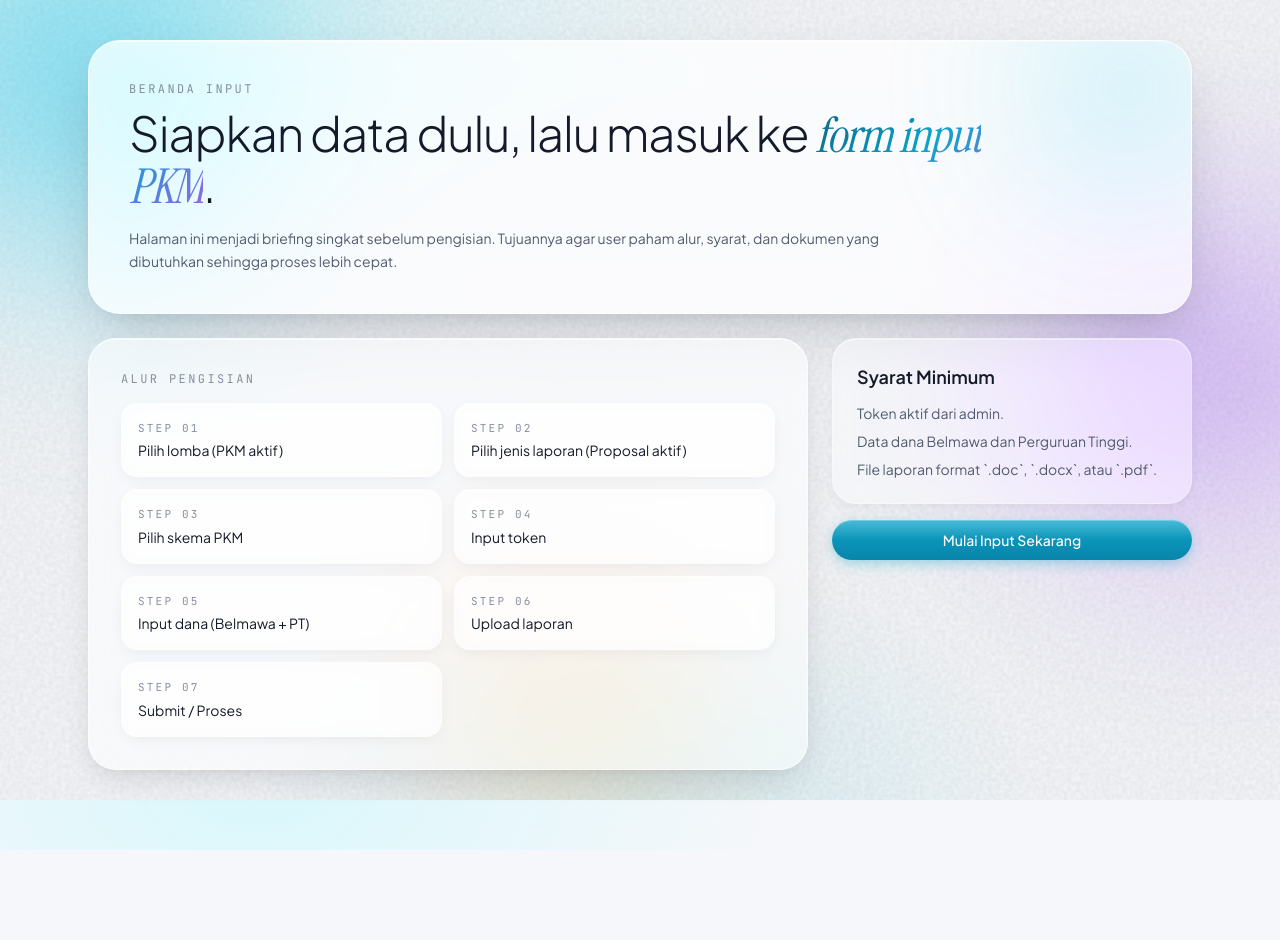
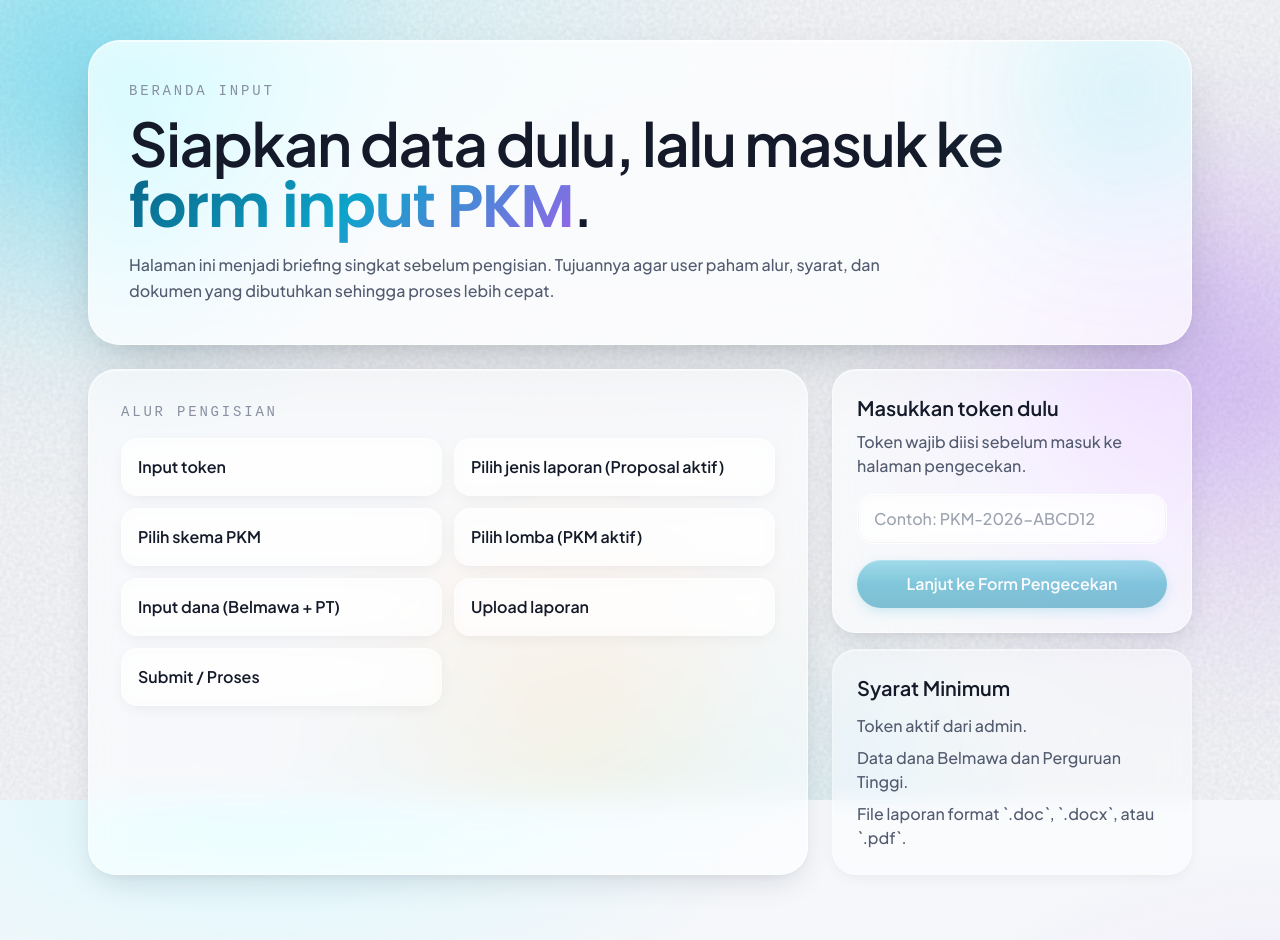
Before and after one commit to zakaaaaa/Administrasi-Checker, a Next.js app in the folder frontend/: page /check/new in a window 1280 px wide. Shown: the top 940 px of the page. Before the commit the page ends 850 px from the top, so only its background shows below. Built offline with nearby package versions, Linux system fonts and the light colour scheme.

Commit message:
update ui

```diff
--- a/frontend/src/app/check/new/form/page.tsx
+++ b/frontend/src/app/check/new/form/page.tsx
@@ -2,6 +2,7 @@
 
 import { FormEvent, useMemo, useState } from 'react';
 import Link from 'next/link';
+import { useSearchParams } from 'next/navigation';
 
 type Lomba = 'PKM' | 'Lainnya';
 type Laporan = 'Proposal' | 'Laporan Kemajuan' | 'Laporan Akhir' | 'Artikel Ilmiah';
@@ -36,16 +37,14 @@ type CheckResults = {
 };
 
 export default function NewCheckFormPage() {
+  const searchParams = useSearchParams();
+  const token = searchParams.get('token')?.trim() ?? '';
   const [lomba, setLomba] = useState<Lomba>('PKM');
   const [laporan, setLaporan] = useState<Laporan>('Proposal');
   const [skema, setSkema] = useState('PKM-KC');
-  const [token, setToken] = useState('');
   const [danaBelmawa, setDanaBelmawa] = useState('');
   const [danaPt, setDanaPt] = useState('');
   const [file, setFile] = useState<File | null>(null);
-  const [logs, setLogs] = useState<string[]>([
-    'Sistem siap. Silakan isi alur dari atas ke bawah.',
-  ]);
   const [submitting, setSubmitting] = useState(false);
   const [result, setResult] = useState<CheckResults | null>(null);
   const [errorMsg, setErrorMsg] = useState<string>('');
@@ -56,29 +55,17 @@ export default function NewCheckFormPage() {
     return belmawa + pt;
   }, [danaBelmawa, danaPt]);
 
-  function addLog(message: string) {
-    setLogs((prev) => [
-      `${new Date().toLocaleTimeString('id-ID', {
-        hour: '2-digit',
-        minute: '2-digit',
-      })} · ${message}`,
-      ...prev,
-    ]);
-  }
-
   function onLombaChange(nextValue: Lomba) {
     if (nextValue === 'Lainnya') {
-      addLog('Jenis lomba selain PKM masih coming soon.');
+      setErrorMsg('Jenis lomba selain PKM masih coming soon.');
       return;
     }
+    setErrorMsg('');
     setLomba(nextValue);
   }
 
   function onLaporanChange(nextValue: Laporan) {
-    if (nextValue !== 'Proposal') {
-      addLog(`${nextValue} masih coming soon. Saat ini hanya Proposal yang aktif.`);
-      return;
-    }
+    setErrorMsg('');
     setLaporan(nextValue);
   }
 
@@ -87,22 +74,20 @@ export default function NewCheckFormPage() {
     setErrorMsg('');
     setResult(null);
 
-    if (!token.trim()) {
-      addLog('Token wajib diisi sebelum submit.');
+    if (!token) {
+      setErrorMsg('Token wajib diisi dari halaman awal.');
       return;
     }
     if (!file) {
-      addLog('File laporan belum diunggah.');
+      setErrorMsg('File laporan belum diunggah.');
       return;
     }
     if (!file.name.toLowerCase().endsWith('.docx')) {
-      addLog('File harus berformat .docx');
       setErrorMsg('File harus berformat .docx');
       return;
     }
 
     setSubmitting(true);
-    addLog(`Mengirim ${laporan} - ${skema} ke server...`);
 
     const fd = new FormData();
     fd.append('token', token.trim());
@@ -123,16 +108,13 @@ export default function NewCheckFormPage() {
 
       if (!res.ok) {
         const msg = data?.detail ?? `Error ${res.status}`;
-        addLog(`Gagal: ${msg}`);
         setErrorMsg(typeof msg === 'string' ? msg : JSON.stringify(msg));
         return;
       }
 
-      addLog(`Selesai. Status: ${data.overall_status}`);
       setResult(data as CheckResults);
     } catch (err) {
       const msg = err instanceof Error ? err.message : String(err);
-      addLog(`Network error: ${msg}`);
       setErrorMsg(`Tidak bisa terhubung ke server: ${msg}`);
     } finally {
       setSubmitting(false);
@@ -141,25 +123,28 @@ export default function NewCheckFormPage() {
 
   return (
     <main className="relative mx-auto max-w-6xl px-4 pb-20 pt-10 sm:px-6">
+      {!token && (
+        <section className="mb-6 rounded-2xl border border-amber-300 bg-amber-50 p-4 text-base font-semibold text-amber-800">
+          Token belum tersedia. Silakan kembali ke halaman awal untuk mengisi token dulu.
+        </section>
+      )}
       <section className="glass-surface-elevated relative overflow-hidden rounded-[2rem] p-6 sm:p-10">
         <div aria-hidden className="orb orb-brand absolute -right-10 -top-12 h-52 w-52 opacity-60" />
-        <p className="font-mono text-xs uppercase tracking-[0.2em] text-foreground-subtle">
-          Form Input
-        </p>
-        <h1 className="mt-3 max-w-4xl text-3xl font-light tracking-tight text-foreground sm:text-5xl">
-          Form proses <span className="font-display italic text-gradient-brand">laporan PKM</span>
+
+        <h1 className="mt-3 max-w-4xl text-4xl font-semibold tracking-tight text-foreground sm:text-6xl">
+          Form proses <span className="font-display text-gradient-brand">laporan PKM</span>
         </h1>
       </section>
 
       <section className="mt-6 grid gap-6 lg:grid-cols-[1fr_380px]">
         <form onSubmit={onSubmit} className="glass-surface rounded-[1.75rem] p-6 sm:p-8">
           <div className="space-y-5">
-            <FieldLabel index="01" title="Pilih jenis lomba" />
+            <FieldLabel title="Pilih jenis lomba" />
             <div className="grid grid-cols-2 gap-3">
               <button
                 type="button"
                 onClick={() => onLombaChange('PKM')}
-                className={`rounded-2xl border px-4 py-3 text-sm ${
+                className={`rounded-2xl border px-4 py-3 text-base font-semibold ${
                   lomba === 'PKM'
                     ? 'border-brand-400 bg-brand-100/70 text-brand-700'
                     : 'glass-surface-subtle border-white/50'
@@ -170,38 +155,32 @@ export default function NewCheckFormPage() {
               <button
                 type="button"
                 onClick={() => onLombaChange('Lainnya')}
-                className="glass-surface-subtle rounded-2xl border border-white/50 px-4 py-3 text-sm text-foreground-muted"
+                className="glass-surface-subtle rounded-2xl border border-white/50 px-4 py-3 text-base font-semibold text-foreground-muted"
               >
                 Lomba lain (coming soon)
               </button>
             </div>
 
-            <FieldLabel index="02" title="Pilih jenis laporan" />
-            <div className="grid gap-3 sm:grid-cols-2">
+            <FieldLabel title="Pilih jenis laporan" />
+            <select
+              value={laporan}
+              onChange={(event) => onLaporanChange(event.target.value as Laporan)}
+              className="glass-input w-full rounded-2xl px-4 py-3 text-base font-medium"
+            >
               {(['Proposal', 'Laporan Kemajuan', 'Laporan Akhir', 'Artikel Ilmiah'] as Laporan[]).map(
                 (item) => (
-                  <button
-                    key={item}
-                    type="button"
-                    onClick={() => onLaporanChange(item)}
-                    className={`rounded-2xl border px-4 py-3 text-left text-sm ${
-                      laporan === item
-                        ? 'border-brand-400 bg-brand-100/70 text-brand-700'
-                        : 'glass-surface-subtle border-white/50 text-foreground-muted'
-                    }`}
-                  >
+                  <option key={item} value={item}>
                     {item}
-                    {item !== 'Proposal' ? ' · coming soon' : ' · aktif'}
-                  </button>
+                  </option>
                 ),
               )}
-            </div>
+            </select>
 
-            <FieldLabel index="03" title="Pilih skema PKM" />
+            <FieldLabel title="Pilih skema PKM" />
             <select
               value={skema}
               onChange={(event) => setSkema(event.target.value)}
-              className="glass-input w-full rounded-2xl px-4 py-3 text-sm"
+              className="glass-input w-full rounded-2xl px-4 py-3 text-base font-medium"
             >
               {skemaPkm.map((item) => (
                 <option key={item} value={item}>
@@ -210,15 +189,7 @@ export default function NewCheckFormPage() {
               ))}
             </select>
 
-            <FieldLabel index="04" title="Input token" />
-            <input
-              value={token}
-              onChange={(event) => setToken(event.target.value)}
-              placeholder="Contoh: PKM-2026-ABCD12"
-              className="glass-input w-full rounded-2xl px-4 py-3 text-sm"
-            />
-
-            <FieldLabel index="05" title="Input dana" />
+            <FieldLabel title="Input dana" />
             <div className="grid gap-3 sm:grid-cols-2">
               <input
                 type="number"
@@ -226,7 +197,7 @@ export default function NewCheckFormPage() {
                 value={danaBelmawa}
                 onChange={(event) => setDanaBelmawa(event.target.value)}
                 placeholder="Dana Belmawa"
-                className="glass-input w-full rounded-2xl px-4 py-3 text-sm"
+                className="glass-input w-full rounded-2xl px-4 py-3 text-base font-medium"
               />
               <input
                 type="number"
@@ -234,35 +205,34 @@ export default function NewCheckFormPage() {
                 value={danaPt}
                 onChange={(event) => setDanaPt(event.target.value)}
                 placeholder="Dana Perguruan Tinggi"
-                className="glass-input w-full rounded-2xl px-4 py-3 text-sm"
+                className="glass-input w-full rounded-2xl px-4 py-3 text-base font-medium"
               />
             </div>
-            <p className="text-xs text-foreground-subtle">
+            <p className="text-sm font-semibold text-foreground-subtle">
               Total dana: Rp{totalDana.toLocaleString('id-ID')}
             </p>
 
-            <FieldLabel index="06" title="Upload laporan (.docx)" />
+            <FieldLabel title="Upload laporan (.docx)" />
             <input
               type="file"
               accept=".docx"
               onChange={(event) => {
                 const f = event.target.files?.[0] ?? null;
                 setFile(f);
-                if (f) addLog(`File dipilih: ${f.name}`);
               }}
-              className="glass-input w-full rounded-2xl px-4 py-3 text-sm file:mr-3 file:rounded-xl file:border-0 file:bg-brand-500 file:px-3 file:py-1.5 file:text-xs file:font-medium file:text-white"
+              className="glass-input w-full rounded-2xl px-4 py-3 text-base font-medium file:mr-3 file:rounded-xl file:border-0 file:bg-brand-500 file:px-3 file:py-1.5 file:text-sm file:font-semibold file:text-white"
             />
 
             <button
               type="submit"
-              disabled={submitting}
-              className="btn-liquid btn-liquid-primary w-full px-5 py-3 text-sm disabled:opacity-50"
+              disabled={submitting || !token}
+              className="btn-liquid btn-liquid-primary w-full px-5 py-3 text-base font-semibold disabled:opacity-50"
             >
               {submitting ? 'Memproses... (1-2 menit)' : 'Submit / Proses'}
             </button>
 
             {errorMsg && (
-              <div className="rounded-2xl border border-red-300 bg-red-50/70 p-4 text-sm text-red-700">
+              <div className="rounded-2xl border border-red-300 bg-red-50/70 p-4 text-base font-semibold text-red-700">
                 {errorMsg}
               </div>
             )}
@@ -271,26 +241,17 @@ export default function NewCheckFormPage() {
 
         <aside className="space-y-4 lg:sticky lg:top-6 lg:h-fit">
           <div className="glass-surface rounded-[1.5rem] p-6">
-            <h2 className="text-lg font-semibold text-foreground">Ringkasan Input</h2>
-            <div className="mt-4 space-y-2 text-sm text-foreground-muted">
+            <h2 className="text-xl font-semibold text-foreground">Ringkasan Input</h2>
+            <div className="mt-4 space-y-2 text-base text-foreground-muted">
               <p>Lomba: {lomba}</p>
               <p>Laporan: {laporan}</p>
               <p>Skema: {skema}</p>
-              <p>Token: {token ? 'Terisi' : 'Belum diisi'}</p>
+              <p>Token: {token || 'Belum diisi dari halaman awal'}</p>
               <p>File: {file?.name || 'Belum dipilih'}</p>
             </div>
           </div>
 
-          <div className="glass-surface rounded-[1.5rem] p-6">
-            <h2 className="text-lg font-semibold text-foreground">Log Aktivitas</h2>
-            <ul className="mt-3 space-y-1 text-xs text-foreground-muted">
-              {logs.map((log, i) => (
-                <li key={i}>{log}</li>
-              ))}
-            </ul>
-          </div>
-
-          <Link href="/check/new" className="btn-liquid btn-liquid-ghost inline-flex px-4 py-2 text-sm">
+          <Link href="/check/new" className="btn-liquid btn-liquid-ghost inline-flex px-4 py-2 text-base">
             Kembali ke Beranda Input
           </Link>
         </aside>
@@ -301,13 +262,10 @@ export default function NewCheckFormPage() {
   );
 }
 
-function FieldLabel({ index, title }: { index: string; title: string }) {
+function FieldLabel({ title }: { title: string }) {
   return (
     <div>
-      <p className="font-mono text-[11px] uppercase tracking-[0.2em] text-foreground-subtle">
-        Step {index}
-      </p>
-      <p className="mt-1 text-sm font-medium text-foreground">{title}</p>
+      <p className="text-base font-semibold text-foreground">{title}</p>
     </div>
   );
 }
--- a/frontend/src/app/check/new/page.tsx
+++ b/frontend/src/app/check/new/page.tsx
@@ -1,6 +1,18 @@
-import Link from 'next/link';
+ 'use client';
+
+import { FormEvent, useState } from 'react';
+import { useRouter } from 'next/navigation';
 
 export default function NewCheckPage() {
+  const [token, setToken] = useState('');
+  const router = useRouter();
+
+  function handleContinue(event: FormEvent<HTMLFormElement>) {
+    event.preventDefault();
+    if (!token.trim()) return;
+    router.push(`/check/new/form?token=${encodeURIComponent(token.trim())}`);
+  }
+
   return (
     <main className="relative mx-auto max-w-6xl px-4 pb-20 pt-10 sm:px-6">
       <section className="glass-surface-elevated relative overflow-hidden rounded-[2rem] p-6 sm:p-10">
@@ -8,14 +20,14 @@ export default function NewCheckPage() {
           aria-hidden
           className="orb orb-brand absolute -right-12 -top-16 h-56 w-56 opacity-70"
         />
-        <p className="font-mono text-xs uppercase tracking-[0.2em] text-foreground-subtle">
+        <p className="font-mono text-sm uppercase tracking-[0.2em] text-foreground-subtle">
          Beranda Input
         </p>
-        <h1 className="mt-3 max-w-4xl text-3xl font-light tracking-tight text-foreground sm:text-5xl">
+        <h1 className="mt-3 max-w-4xl text-4xl font-semibold tracking-tight text-foreground sm:text-6xl">
           Siapkan data dulu, lalu masuk ke{' '}
-          <span className="font-display italic text-gradient-brand">form input PKM</span>.
+          <span className="font-display text-gradient-brand">form input PKM</span>.
         </h1>
-        <p className="mt-4 max-w-3xl text-sm leading-relaxed text-foreground-muted">
+        <p className="mt-4 max-w-3xl text-base leading-relaxed text-foreground-muted">
           Halaman ini menjadi briefing singkat sebelum pengisian. Tujuannya agar user paham
           alur, syarat, dan dokumen yang dibutuhkan sehingga proses lebih cepat.
         </p>
@@ -24,45 +36,55 @@ export default function NewCheckPage() {
 
       <section className="mt-6 grid gap-6 lg:grid-cols-[1fr_360px]">
         <div className="glass-surface rounded-[1.75rem] p-6 sm:p-8">
-          <p className="font-mono text-xs uppercase tracking-[0.2em] text-foreground-subtle">
+          <p className="font-mono text-sm uppercase tracking-[0.2em] text-foreground-subtle">
             Alur Pengisian
           </p>
           <div className="mt-4 grid gap-3 sm:grid-cols-2">
             {[
-              'Pilih lomba (PKM aktif)',
+              'Input token',
               'Pilih jenis laporan (Proposal aktif)',
               'Pilih skema PKM',
-              'Input token',
+              'Pilih lomba (PKM aktif)',
               'Input dana (Belmawa + PT)',
               'Upload laporan',
               'Submit / Proses',
-            ].map((item, index) => (
+            ].map((item) => (
               <div key={item} className="glass-surface-subtle rounded-2xl p-4">
-                <p className="font-mono text-[11px] uppercase tracking-[0.2em] text-foreground-subtle">
-                  Step {(index + 1).toString().padStart(2, '0')}
-                </p>
-                <p className="mt-1 text-sm text-foreground">{item}</p>
+                <p className="text-base font-semibold text-foreground">{item}</p>
               </div>
             ))}
           </div>
         </div>
 
         <aside className="space-y-4">
+          <form onSubmit={handleContinue} className="glass-surface rounded-[1.5rem] p-6">
+            <h2 className="text-xl font-semibold text-foreground">Masukkan token dulu</h2>
+            <p className="mt-2 text-base text-foreground-muted">
+              Token wajib diisi sebelum masuk ke halaman pengecekan.
+            </p>
+            <input
+              value={token}
+              onChange={(event) => setToken(event.target.value)}
+              placeholder="Contoh: PKM-2026-ABCD12"
+              className="glass-input mt-4 w-full rounded-2xl px-4 py-3 text-base font-medium"
+            />
+            <button
+              type="submit"
+              disabled={!token.trim()}
+              className="btn-liquid btn-liquid-primary mt-4 inline-flex w-full px-4 py-3 text-base font-semibold disabled:opacity-50"
+            >
+              Lanjut ke Form Pengecekan
+            </button>
+          </form>
+
           <div className="glass-surface-subtle rounded-[1.5rem] p-6">
-            <h2 className="text-lg font-semibold text-foreground">Syarat Minimum</h2>
-            <ul className="mt-3 space-y-2 text-sm text-foreground-muted">
+            <h2 className="text-xl font-semibold text-foreground">Syarat Minimum</h2>
+            <ul className="mt-3 space-y-2 text-base text-foreground-muted">
               <li>Token aktif dari admin.</li>
               <li>Data dana Belmawa dan Perguruan Tinggi.</li>
               <li>File laporan format `.doc`, `.docx`, atau `.pdf`.</li>
             </ul>
           </div>
-
-          <Link
-            href="/check/new/form"
-            className="btn-liquid btn-liquid-primary inline-flex w-full px-4 py-2.5 text-sm"
-          >
-            Mulai Input Sekarang
-          </Link>
         </aside>
       </section>
     </main>
--- a/frontend/src/app/globals.css
+++ /dev/null
@@ -1,49 +0,0 @@
-:root {
-  --background: #ffffff;
-  --foreground: #171717;
-}
-
-@media (prefers-color-scheme: dark) {
-  :root {
-    --background: #0a0a0a;
-    --foreground: #ededed;
-  }
-}
-
-html {
-  height: 100%;
-}
-
-html,
-body {
-  max-width: 100vw;
-  overflow-x: hidden;
-}
-
-body {
-  min-height: 100%;
-  display: flex;
-  flex-direction: column;
-  color: var(--foreground);
-  background: var(--background);
-  font-family: Arial, Helvetica, sans-serif;
-  -webkit-font-smoothing: antialiased;
-  -moz-osx-font-smoothing: grayscale;
-}
-
-* {
-  box-sizing: border-box;
-  padding: 0;
-  margin: 0;
-}
-
-a {
-  color: inherit;
-  text-decoration: none;
-}
-
-@media (prefers-color-scheme: dark) {
-  html {
-    color-scheme: dark;
-  }
-}
--- a/frontend/src/app/layout.tsx
+++ b/frontend/src/app/layout.tsx
@@ -1,5 +1,5 @@
 import type { Metadata, Viewport } from 'next';
-import { Plus_Jakarta_Sans, Instrument_Serif, JetBrains_Mono } from 'next/font/google';
+import { Plus_Jakarta_Sans, Poppins } from 'next/font/google';
 import '@/styles/globals.css';
 
 // ----------------------------------------------------------------------------
@@ -12,19 +12,11 @@ const jakarta = Plus_Jakarta_Sans({
   weight: ['300', '400', '500', '600', '700', '800'],
 });
 
-const instrumentSerif = Instrument_Serif({
+const poppins = Poppins({
   subsets: ['latin'],
-  variable: '--font-instrument-serif',
+  variable: '--font-poppins',
   display: 'swap',
-  weight: ['400'],
-  style: ['normal', 'italic'],
-});
-
-const jetbrainsMono = JetBrains_Mono({
-  subsets: ['latin'],
-  variable: '--font-jetbrains',
-  display: 'swap',
-  weight: ['400', '500', '600'],
+  weight: ['400', '500', '600', '700', '800'],
 });
 
 // ----------------------------------------------------------------------------
@@ -52,9 +44,10 @@ export default function RootLayout({ children }: { children: React.ReactNode })
   return (
     <html
       lang="id"
-      className={`${jakarta.variable} ${instrumentSerif.variable} ${jetbrainsMono.variable}`}
+      data-scroll-behavior="smooth"
+      className={`${jakarta.variable} ${poppins.variable}`}
     >
-      <body className="canvas-glass min-h-screen overflow-x-hidden font-sans text-foreground antialiased">
+      <body className="canvas-glass min-h-screen overflow-x-hidden font-sans text-base font-medium text-foreground antialiased">
         {/* Decorative orbs — di-render fixed, blur, behind content */}
         <div aria-hidden className="pointer-events-none fixed inset-0 -z-10 overflow-hidden">
           <div className="orb orb-brand h-[520px] w-[520px] left-[-180px] top-[-160px] animate-float-slow" />
--- a/frontend/tailwind.config.ts
+++ b/frontend/tailwind.config.ts
@@ -28,8 +28,8 @@ const config: Config = {
       },
       fontFamily: {
         sans: ['var(--font-jakarta)', 'ui-sans-serif', 'system-ui', 'sans-serif'],
-        display: ['var(--font-instrument-serif)', 'ui-serif', 'Georgia', 'serif'],
-        mono: ['var(--font-jetbrains)', 'ui-monospace', 'SFMono-Regular', 'monospace'],
+        display: ['var(--font-poppins)', 'ui-sans-serif', 'system-ui', 'sans-serif'],
+        mono: ['ui-monospace', 'SFMono-Regular', 'monospace'],
       },
       boxShadow: {
         'glass-lg': '0 16px 36px -10px rgba(15, 23, 42, 0.2), 0 6px 14px -6px rgba(15, 23, 42, 0.08)',
```
Also changed, not shown: 1 other file (tests, documents, lock files or other folders).
